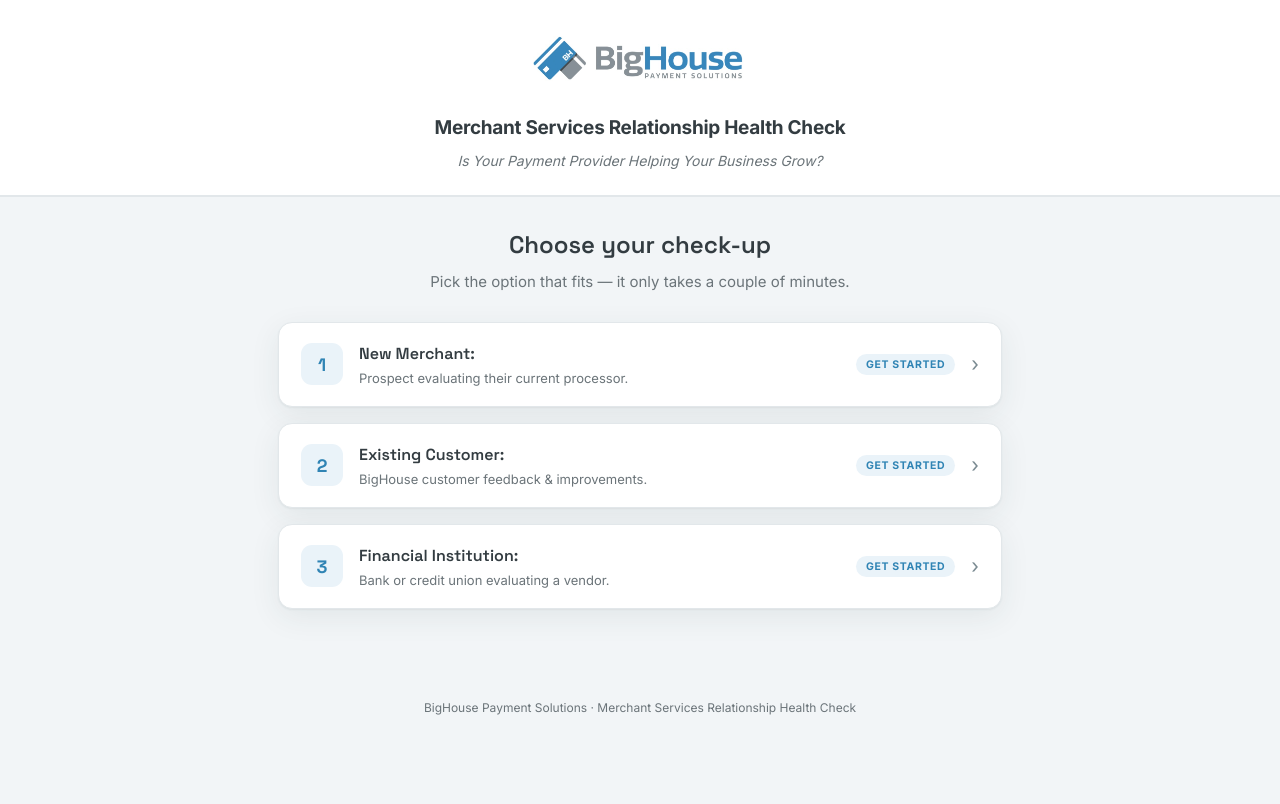
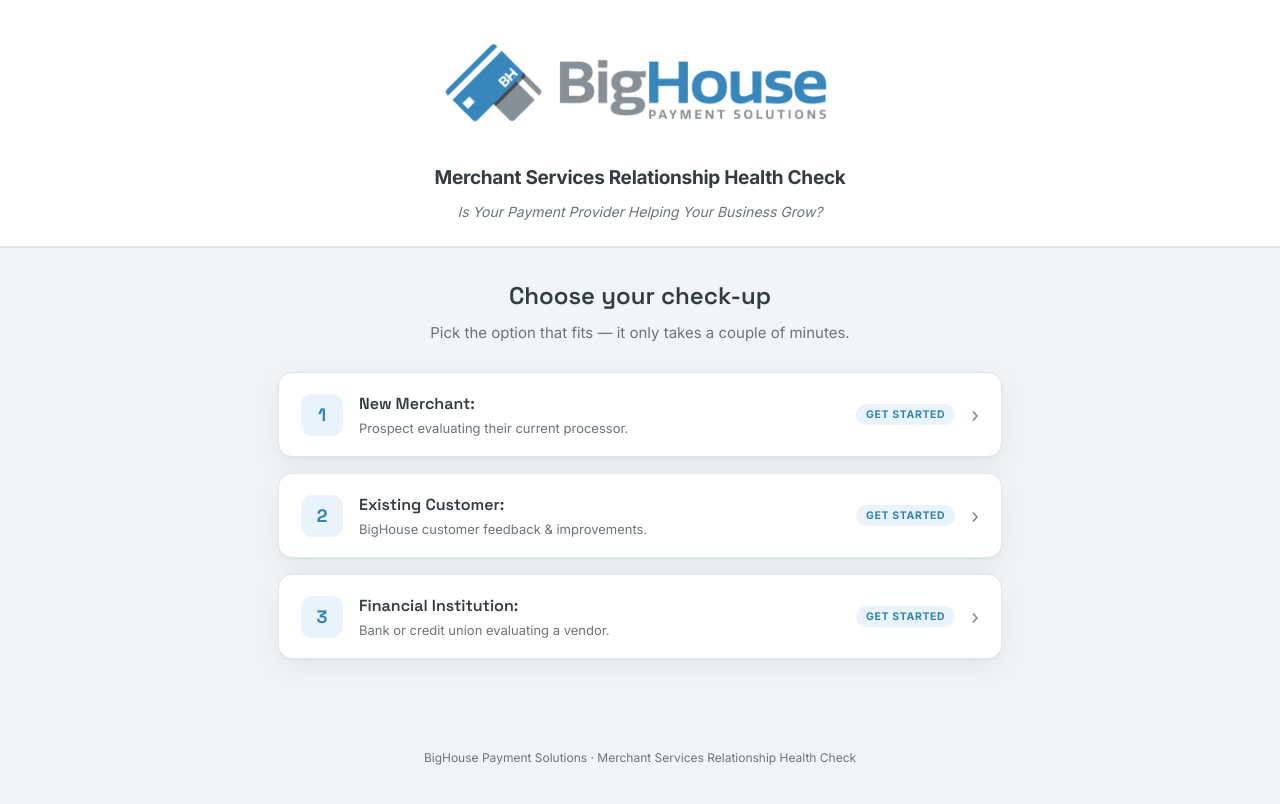
Before and after one commit to carsondepassre-crypto/Surveys, a website: page index.html in a window 1280 px wide. Drawn offline with Linux system fonts and the light colour scheme.

Commit message:
Update logo image size in masthead

```diff
--- a/index.html
+++ b/index.html
@@ -13,7 +13,7 @@
 body{margin:0;font-family:"Inter",system-ui,sans-serif;color:var(--ink);background:var(--canvas);line-height:1.5;-webkit-font-smoothing:antialiased;}
 .wrap{max-width:860px;margin:0 auto;padding:0 18px 64px;}
 .masthead{background:#fff;padding:28px 18px 24px;text-align:center;border-bottom:2px solid #E2E7EA;}
-.masthead .logo-img{max-width:230px;width:60%;height:auto;margin:0 auto 4px;display:block;}
+.masthead .logo-img{max-width:420px;width:80%;height:auto;margin:0 auto 8px;display:block;}
 .masthead .wm-big{color:#7A8A91;}
 .masthead .wm-house{color:#3084B4;}
 .masthead .wm-sub{font-size:11px;font-weight:600;letter-spacing:.28em;color:#7A8A91;margin:0;text-transform:uppercase;}
```
